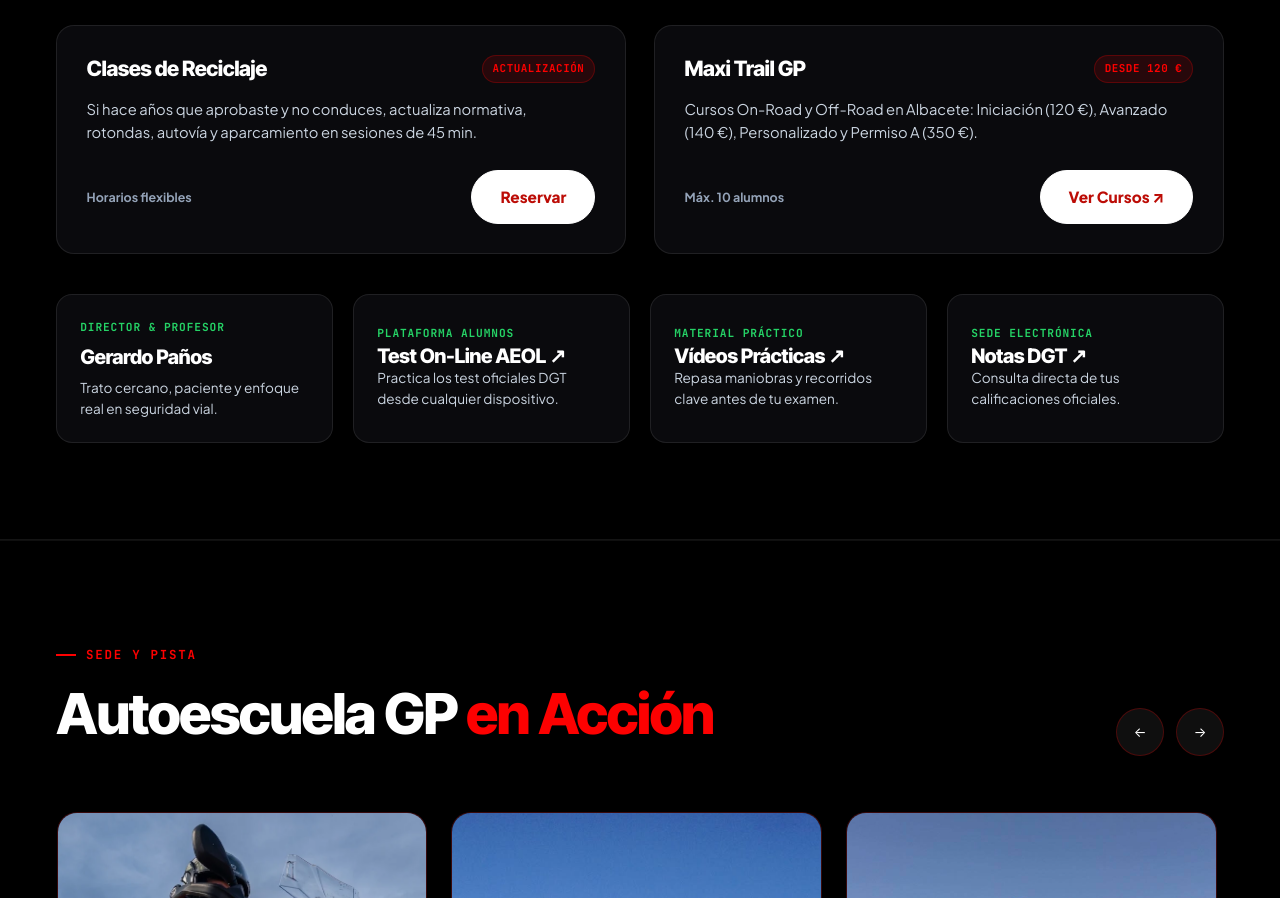
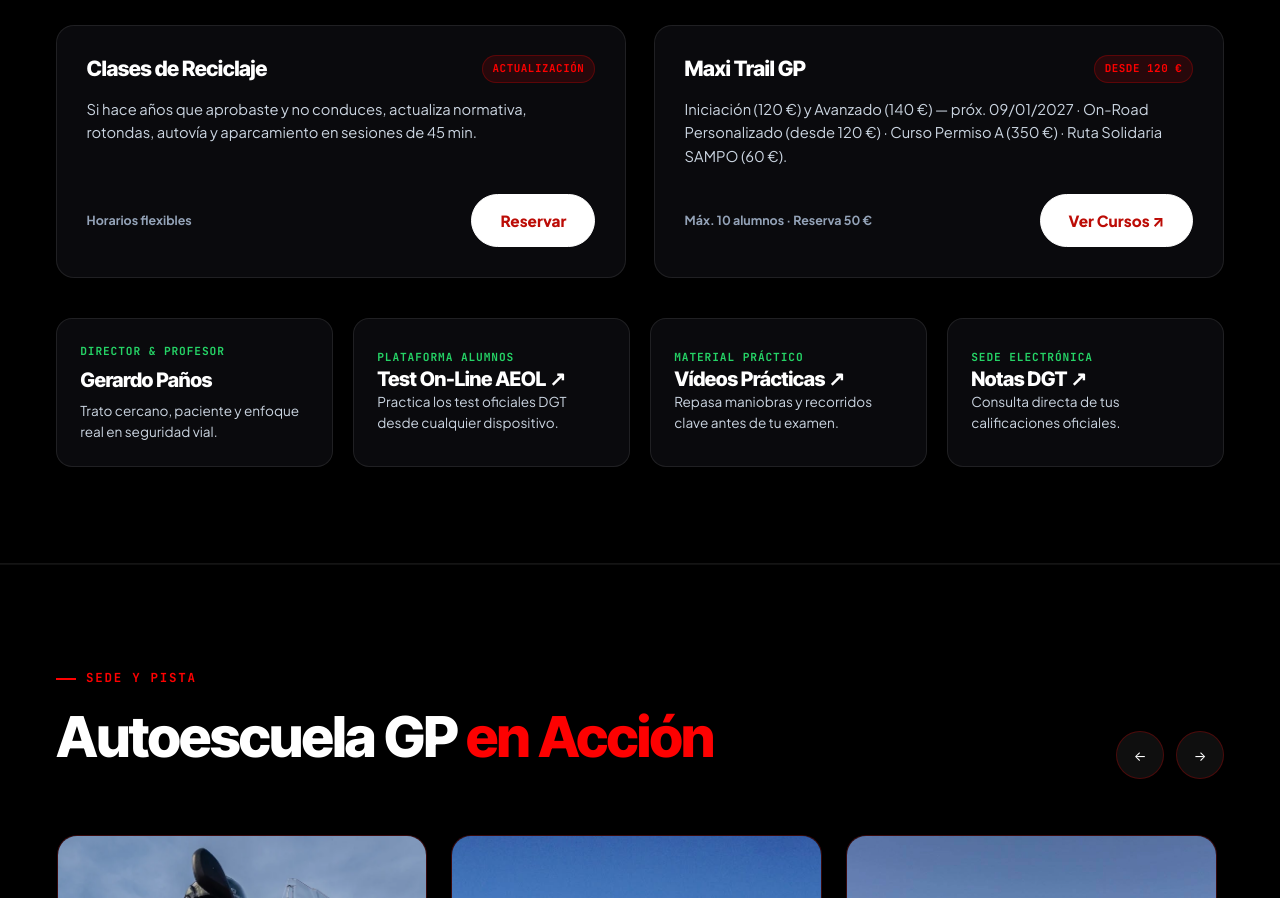
Before and after one commit to ahk2001/autoescuelagp, a plain HTML site: page index.html in a window 1280 px wide. Shown: the part 2958-3856 px from the top of the page. Drawn offline with Linux system fonts and the light colour scheme; grey boxes are pictures that could not be loaded.

Commit message:
feat: actualizar detalles y fechas de cursos Maxi Trail GP

```diff
--- a/index.html
+++ b/index.html
@@ -3165,10 +3165,10 @@
                 <div class="prof-card-title-group"><h3>Maxi Trail GP</h3></div>
                 <span class="prof-duration-pill">DESDE 120 €</span>
               </div>
-              <p>Cursos On-Road y Off-Road en Albacete: Iniciación (120 €), Avanzado (140 €), Personalizado y Permiso A (350 €).</p>
+              <p>Iniciación (120 €) y Avanzado (140 €) — próx. 09/01/2027 · On-Road Personalizado (desde 120 €) · Curso Permiso A (350 €) · Ruta Solidaria SAMPO (60 €).</p>
             </div>
             <div class="prof-card-footer">
-              <span class="prof-meta-note">Máx. 10 alumnos</span>
+              <span class="prof-meta-note">Máx. 10 alumnos · Reserva 50 €</span>
               <a href="https://maxitrailalbacete.com/cursos/" target="_blank" rel="noopener noreferrer" class="btn-editorial btn-blue">Ver Cursos ↗</a>
             </div>
           </div>
```
